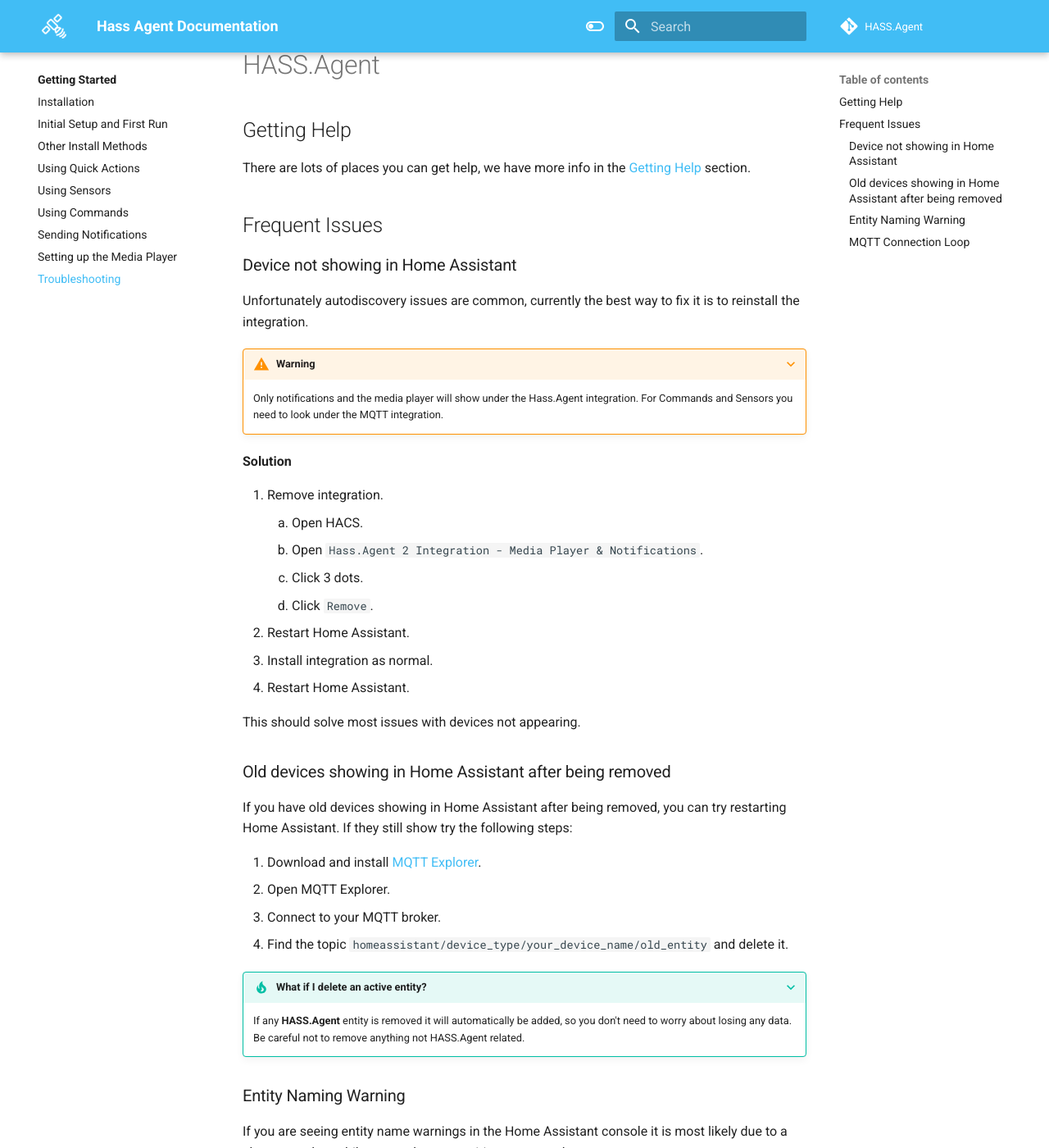
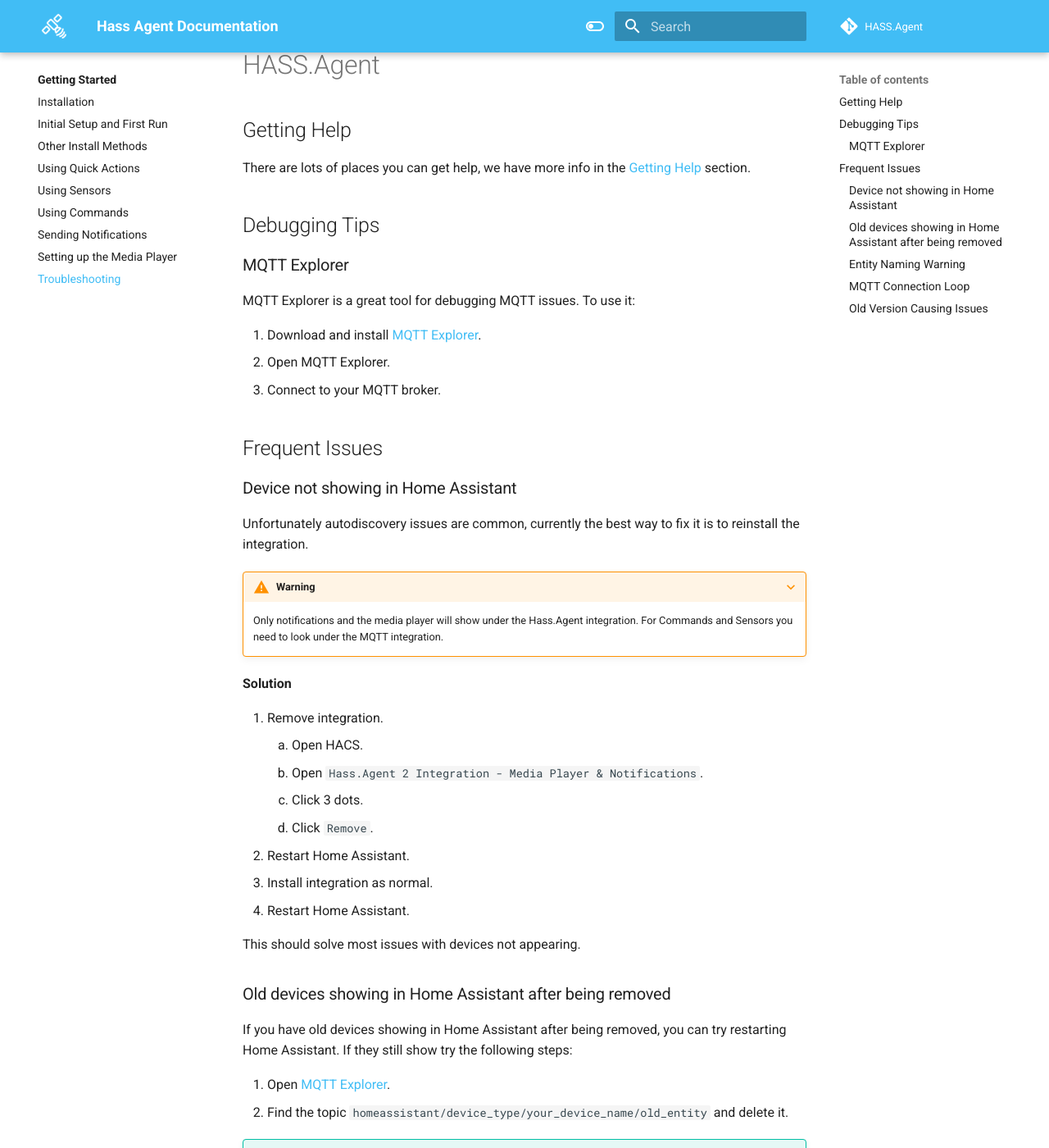
Before and after one commit to hass-agent/HASS.Agent-Documentation, an MkDocs documentation site: the page built from docs/getting-started/troubleshooting.md, in a window 1280 px wide and 1400 px high, scrolled down 231 px. Shown: the whole window at 82% size. Built offline with MkDocs 1.6.1 and Material for MkDocs 9.7.7, drawn with Linux system fonts in a browser that asks for light colours; comment, search, counter and statistics services are not loaded; the version menu is left out; some of the changed text lies outside the part shown.

Commit message:
Add old versions troubleshooting section

```diff
--- a/docs/getting-started/troubleshooting.md
+++ b/docs/getting-started/troubleshooting.md
@@ -3,6 +3,16 @@
 ## Getting Help
 
 There are lots of places you can get help, we have more info in the [Getting Help](../getting-help.md) section.
+
+## Debugging Tips
+
+### MQTT Explorer
+
+MQTT Explorer is a great tool for debugging MQTT issues. To use it:
+
+1. Download and install [MQTT Explorer](https://mqtt-explorer.com/){target="_blank"}.
+2. Open MQTT Explorer.
+3. Connect to your MQTT broker.
 
 ## Frequent Issues
 
@@ -70,3 +78,11 @@
 Client ID is found under `Configuration > MQTT`, each installation needs a different one, even if on the same machine.
 
 **If you have 2 windows users they need different Client IDs.**
+
+### Old Version Causing Issues
+
+If you have an older version of HASS.Agent enabled it can cause issues for the latest one.
+
+1. Remove or Disable any versions of HASS.Agent not currently being used.
+2. Open [MQTT Explorer](#mqtt-explorer).
+3. Delete any topics with `Lab02` as these are pre-2.0 HASS.Agent.
```
Also changed, not shown: other parts of docs/getting-started/troubleshooting.md (+2 -4 lines).
